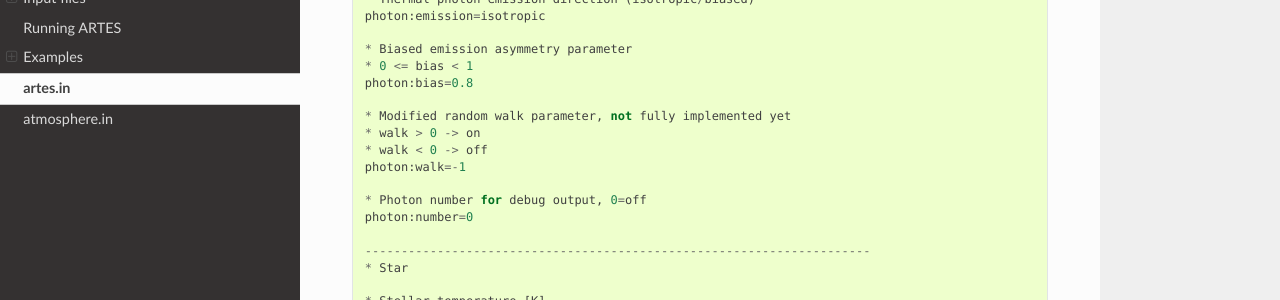
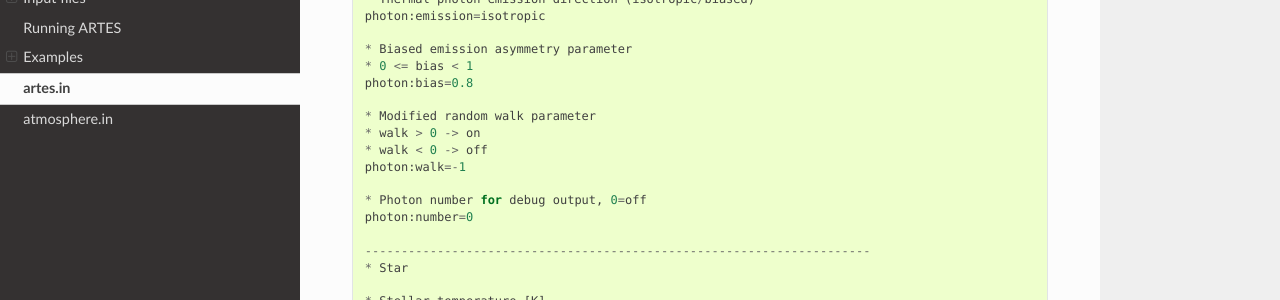
Before and after one commit to tomasstolker/ARTES, a Sphinx documentation site: the page built from docs/artes.in.rst, in a window 1280 px wide and 900 px high, scrolled down 607 px. Shown: the part 151-451 px from the top of the window. Built offline with Sphinx 7.4.7 and the Read the Docs theme 2.0.0, drawn with Linux system fonts in a browser that asks for light colours.

Commit message:
Documentation update

```diff
--- a/docs/artes.in.rst
+++ b/docs/artes.in.rst
@@ -42,7 +42,7 @@ Here you find a list with all possible keywords for the input file that is requi
     * 0 <= bias < 1
     photon:bias=0.8
 
-    * Modified random walk parameter, not fully implemented yet
+    * Modified random walk parameter
     * walk > 0 -> on
     * walk < 0 -> off
     photon:walk=-1
--- a/docs/run.rst
+++ b/docs/run.rst
@@ -9,7 +9,7 @@ To build the atmospheric structure with the atmosphere.in file: ::
 
 And to run the radiative transfer simulation: ::
 
-    ./path/to/bin/ARTES [input] [photons] -o [output] -k [keyword]=[value]
+    ./path/to/bin/artes [input] [photons] -o [output] -k [keyword]=[value]
 
 Several plot scripts are available in the tools folder which can be run directly on the output folder. For example: ::
 
```
